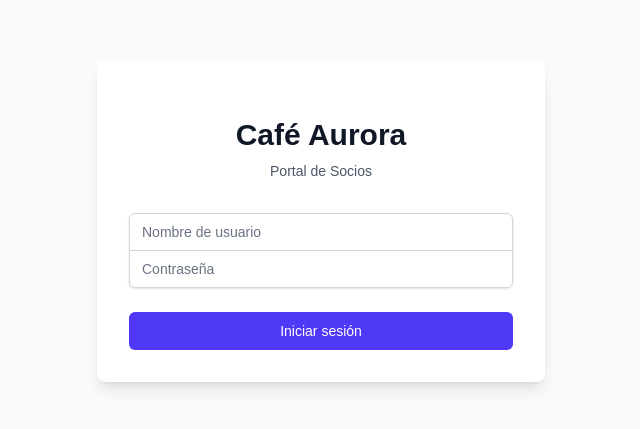
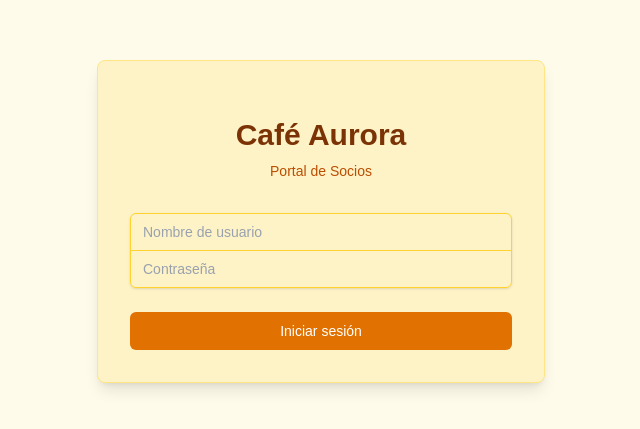
Before and after one commit to AndresDlg562/examenparcial, a Next.js app: page /login in a window 1280 px wide. Shown: the part 179-608 px from the top of the page, without its empty margins (319-959 px from the left). Built offline with nearby package versions, Linux system fonts and the light colour scheme.

Commit message:
Changed colors

```diff
--- a/src/app/components/Login.tsx
+++ b/src/app/components/Login.tsx
@@ -42,7 +42,7 @@ export default function Login() {
             name="username"
             type="text"
             required
-            className="appearance-none rounded-none relative block w-full px-3 py-2 border border-gray-300 placeholder-gray-500 text-gray-900 rounded-t-md focus:outline-none focus:ring-indigo-500 focus:border-indigo-500 focus:z-10 sm:text-sm"
+            className="appearance-none rounded-none relative block w-full px-3 py-2 border border-amber-300 placeholder-gray-400 text-gray-900 rounded-t-md focus:outline-none focus:ring-amber-500 focus:border-amber-500 focus:z-10 sm:text-sm"
             placeholder="Nombre de usuario"
             value={username}
             onChange={(e) => setUsername(e.target.value)}
@@ -57,7 +57,7 @@ export default function Login() {
             name="password"
             type="password"
             required
-            className="appearance-none rounded-none relative block w-full px-3 py-2 border border-gray-300 placeholder-gray-500 text-gray-900 rounded-b-md focus:outline-none focus:ring-indigo-500 focus:border-indigo-500 focus:z-10 sm:text-sm"
+            className="appearance-none rounded-none relative block w-full px-3 py-2 border border-amber-300 placeholder-gray-400 text-gray-900 rounded-b-md focus:outline-none focus:ring-amber-500 focus:border-amber-500 focus:z-10 sm:text-sm"
             placeholder="Contraseña"
             value={password}
             onChange={(e) => setPassword(e.target.value)}
@@ -66,13 +66,13 @@ export default function Login() {
       </div>
 
       {error && (
-        <div className="text-red-500 text-sm text-center">{error}</div>
+        <div className="text-red-600 text-sm text-center">{error}</div>
       )}
 
       <div>
         <button
           type="submit"
-          className="group relative w-full flex justify-center py-2 px-4 border border-transparent text-sm font-medium rounded-md text-white bg-indigo-600 hover:bg-indigo-700 focus:outline-none focus:ring-2 focus:ring-offset-2 focus:ring-indigo-500"
+          className="group relative w-full flex justify-center py-2 px-4 border border-transparent text-sm font-medium rounded-md text-white bg-amber-600 hover:bg-amber-700 focus:outline-none focus:ring-2 focus:ring-offset-2 focus:ring-amber-500"
         >
           Iniciar sesión
         </button>
--- a/src/app/components/WelcomeMessage.tsx
+++ b/src/app/components/WelcomeMessage.tsx
@@ -5,14 +5,14 @@ interface WelcomeMessageProps {
 
 export default function WelcomeMessage({ fullName, membershipNumber }: WelcomeMessageProps) {
   return (
-    <div className="max-w-md w-full space-y-8 p-8 bg-white rounded-lg shadow-lg text-center">
-      <h2 className="text-3xl font-extrabold text-gray-900">
+    <div className="max-w-md w-full space-y-8 p-8 bg-amber-100 rounded-lg shadow-lg text-center border border-amber-200">
+      <h2 className="text-3xl font-extrabold text-amber-900">
         ¡Hola, {fullName}!
       </h2>
-      <p className="mt-2 text-lg text-gray-600">
+      <p className="mt-2 text-lg text-amber-700">
         Gracias por ser parte de Café Aurora.
       </p>
-      <p className="mt-4 text-sm text-gray-500">
+      <p className="mt-4 text-sm text-amber-600">
         Número de membresía: {membershipNumber}
       </p>
     </div>
--- a/src/app/login/page.tsx
+++ b/src/app/login/page.tsx
@@ -4,13 +4,13 @@ import Login from '../components/Login';
 
 export default function LoginPage() {
   return (
-    <div className="min-h-screen flex items-center justify-center bg-gray-50">
-      <div className="max-w-md w-full space-y-8 p-8 bg-white rounded-lg shadow-lg">
+    <div className="min-h-screen flex items-center justify-center bg-amber-50">
+      <div className="max-w-md w-full space-y-8 p-8 bg-amber-100 rounded-lg shadow-lg border border-amber-200">
         <div>
-          <h2 className="mt-6 text-center text-3xl font-extrabold text-gray-900">
+          <h2 className="mt-6 text-center text-3xl font-extrabold text-amber-900">
             Café Aurora
           </h2>
-          <p className="mt-2 text-center text-sm text-gray-600">
+          <p className="mt-2 text-center text-sm text-amber-700">
             Portal de Socios
           </p>
         </div>
--- a/src/app/welcome/page.tsx
+++ b/src/app/welcome/page.tsx
@@ -20,7 +20,7 @@ export default function WelcomePage() {
   }
 
   return (
-    <div className="min-h-screen flex items-center justify-center bg-gray-50">
+    <div className="min-h-screen flex items-center justify-center bg-amber-50">
       <WelcomeMessage
         fullName={memberData.fullName}
         membershipNumber={memberData.membershipNumber}
```
